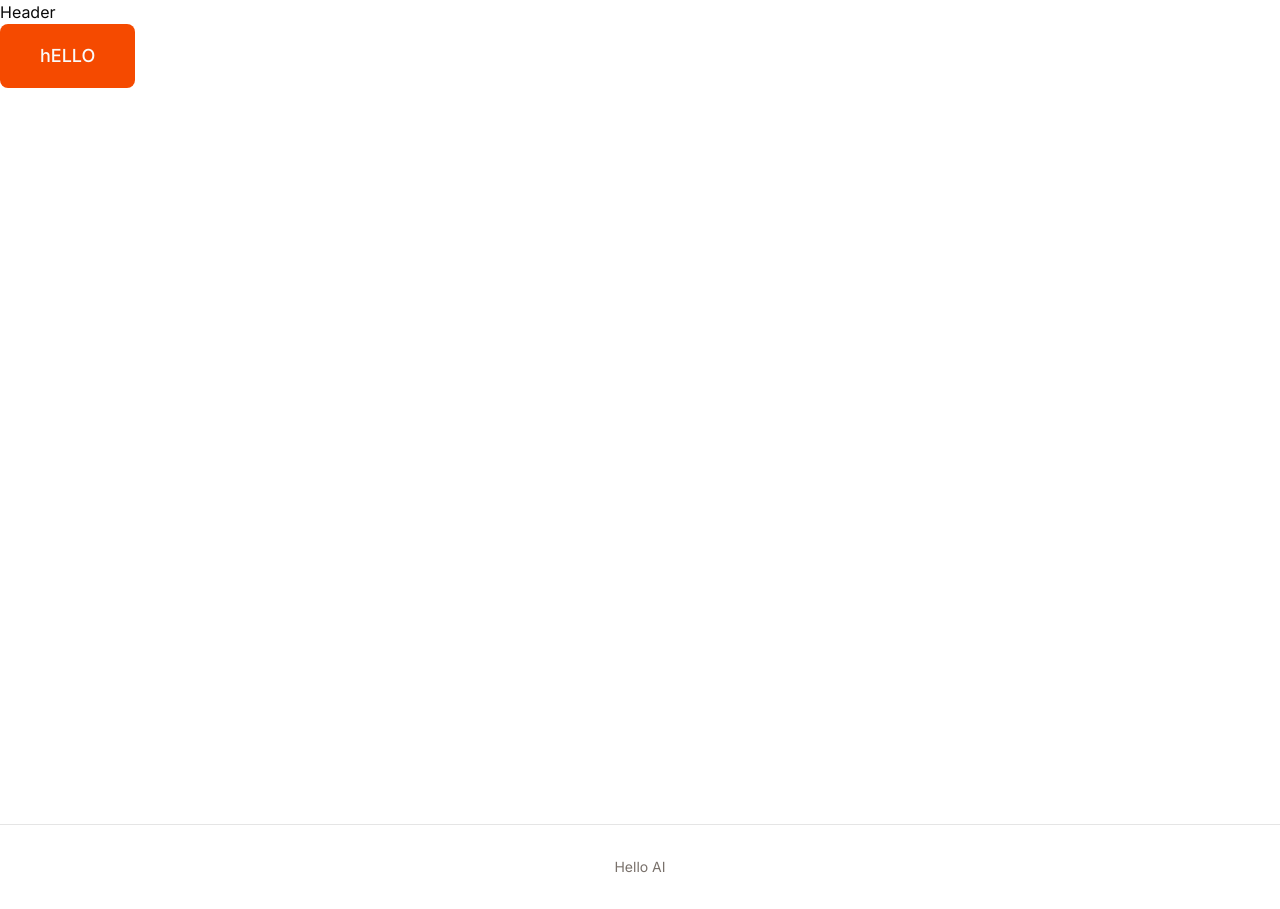
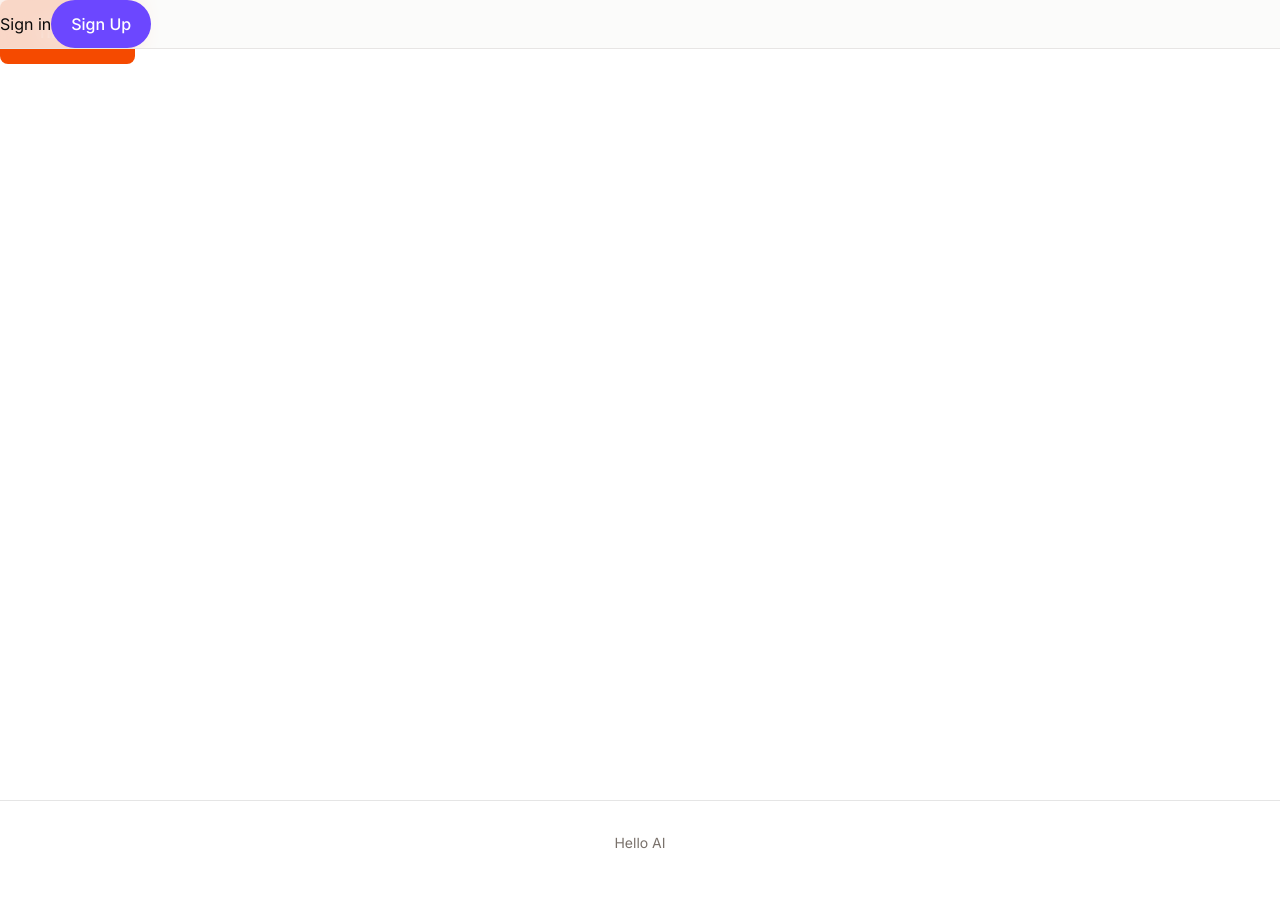
Before and after one commit to DarkKnight027/FullStackAIRecipePlatform, a Next.js app in the folder frontend/: page / in a window 1280 px wide. After the commit the page ends 885 px from the top, so only its background shows below. Built offline with nearby package versions, Linux system fonts and the light colour scheme; no server answers.

Commit message:
fix(ui): make Header a client component and render it in app layout

```diff
--- a/frontend/app/layout.js
+++ b/frontend/app/layout.js
@@ -1,6 +1,7 @@
 import { Inter } from "next/font/google";
 import "./globals.css";
 import { ClerkProvider } from "@clerk/nextjs";
+import Header from "../components/Header";
 
 const inter = Inter({ subsets: ["latin"] });
 
@@ -13,21 +14,17 @@ export const metadata = {
 export default function RootLayout({ children }) {
   return (
     <ClerkProvider>
-    <html lang="en" suppressHydrationWarning>
-      <body
-        className={`${inter.className} antialiased`}
-      > Header
-        <main className="min-h-screen">
-          {children}
-          </main>
-          <footer className='py-8 px-4 border-t'>
+      <html lang="en" suppressHydrationWarning>
+        <body className={`${inter.className} antialiased`}>
+          <Header />
+          <main className="min-h-screen">{children}</main>
+          <footer className="py-8 px-4 border-t">
             <div className="max-w-6xl mx-auto flex justify-center item-center">
               <p className="text-stone-500 text-sm">Hello AI</p>
             </div>
           </footer>
-
-      </body>
-    </html>
+        </body>
+      </html>
     </ClerkProvider>
   );
 }
--- a/frontend/components/Header.jsx
+++ b/frontend/components/Header.jsx
@@ -1,3 +1,5 @@
+"use client";
+
 import { SignedOut, SignedIn, SignInButton, SignUpButton, UserButton } from '@clerk/nextjs'
 import React from 'react'
 
```
